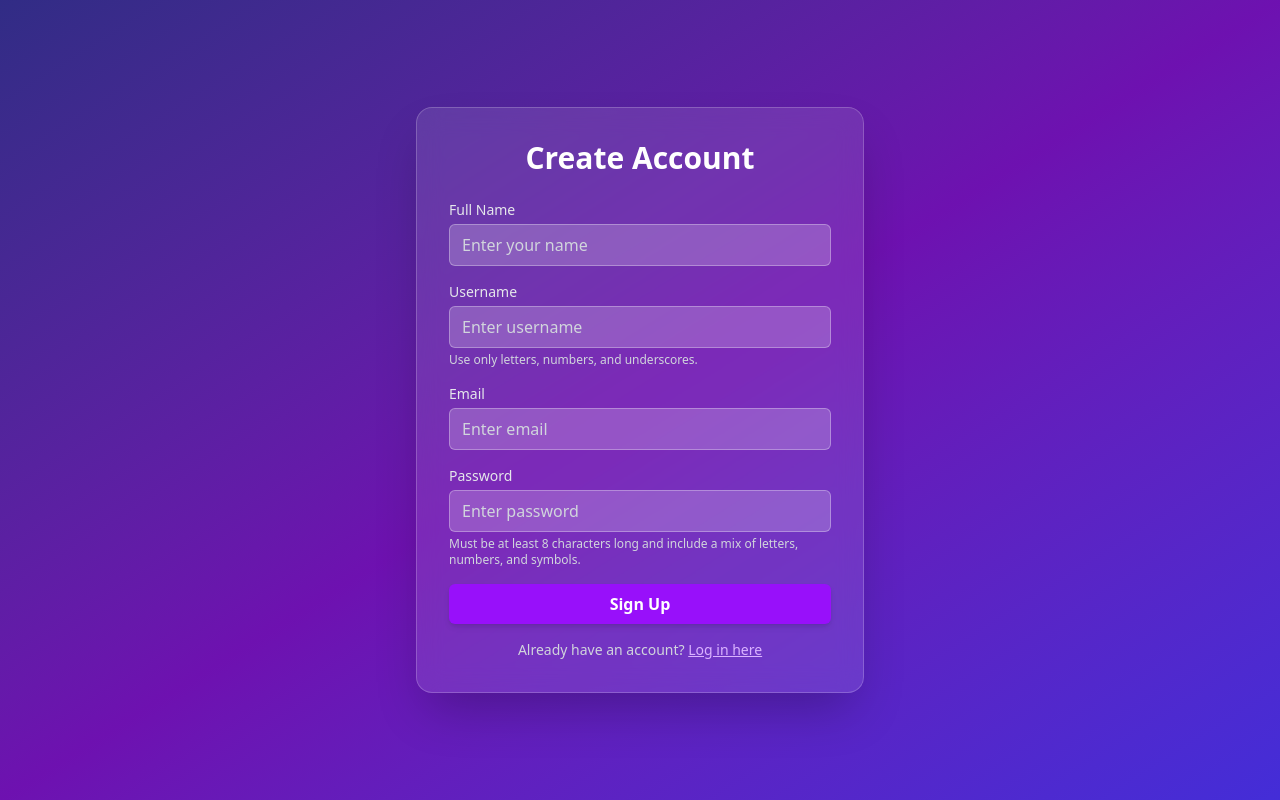
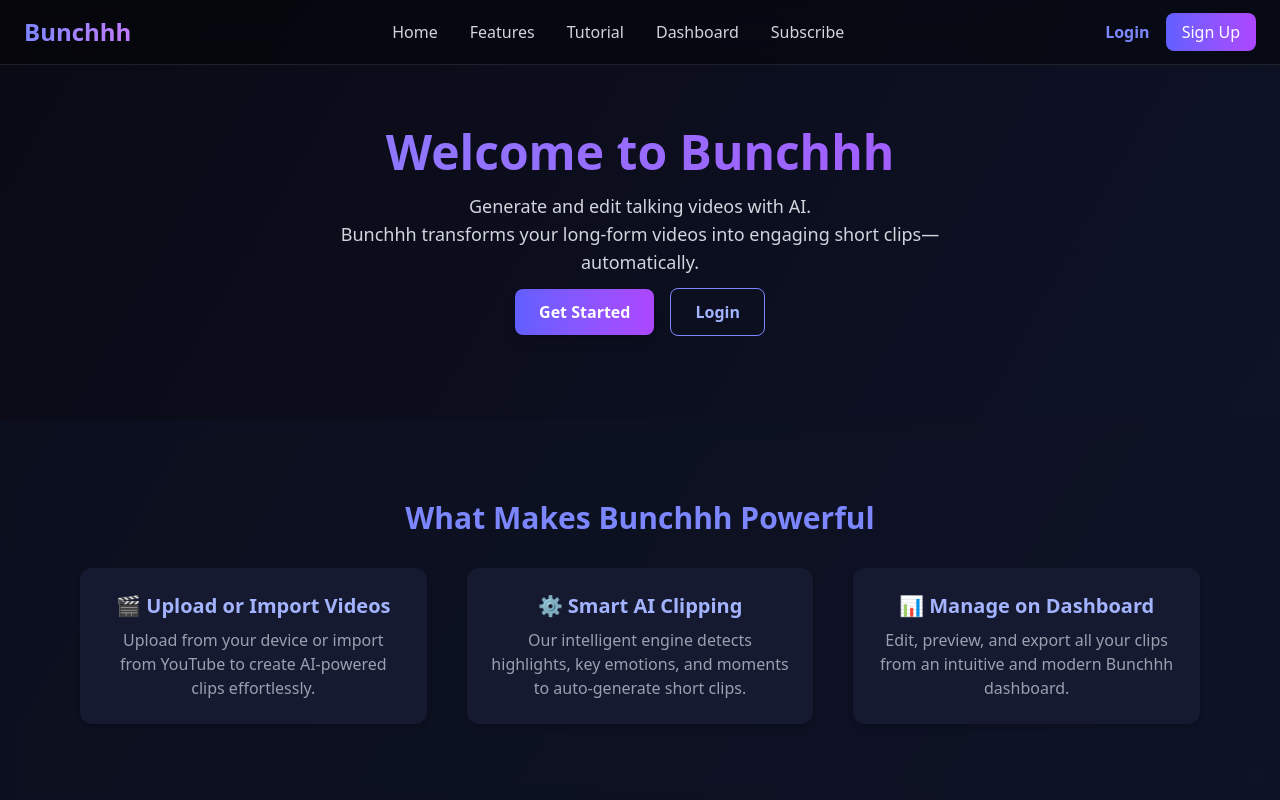
Before and after one commit to Anirbankundu-tech/bunchh_login_page, a React (Vite) app in the folder my-login-app/: page / in a window 1280 px wide. Shown: the top 800 px of the page. Built offline with nearby package versions, Linux system fonts and the light colour scheme.

Commit message:
--landingpage added

```diff
--- a/my-login-app/src/App.jsx
+++ b/my-login-app/src/App.jsx
@@ -1,20 +1,21 @@
 import { BrowserRouter, Routes, Route } from "react-router-dom";
+import LandingPage from "./components/LandingPage";
 import SignupPage from "./components/SignupPage";
 import LoginPage from "./components/LoginPage";
 import Dashboard from "./components/Dashboard";
 import ProtectedRoute from "./components/Predictedroute";
 
+
 function App() {
   return (
     <BrowserRouter>
       <Routes>
-        {/* ✅ Default route now opens the Signup Page */}
-        <Route path="/" element={<SignupPage />} />
-
-        {/* Login Page */}
+        {/* Public Routes */}
+        <Route path="/" element={<LandingPage />} />
+        <Route path="/signup" element={<SignupPage />} />
         <Route path="/login" element={<LoginPage />} />
 
-        {/* Protected Dashboard Route */}
+        {/* Protected Dashboard */}
         <Route
           path="/dashboard"
           element={
--- /dev/null
+++ b/my-login-app/src/components/LandingPage.jsx
@@ -0,0 +1,162 @@
+import { Link } from "react-router-dom";
+import { motion } from "framer-motion";
+
+export default function LandingPage() {
+  return (
+    <div className="min-h-screen text-gray-100 bg-gradient-to-br from-[#0a0a15] via-[#0d1124] to-[#111936] font-inter">
+      {/* ===== Navigation Bar ===== */}
+      <header className="fixed w-full top-0 left-0 z-50 bg-black/40 backdrop-blur-md border-b border-white/10">
+        <div className="max-w-7xl mx-auto px-6 py-4 flex items-center justify-between">
+          {/* Logo */}
+          <motion.h1
+            className="text-2xl font-bold text-transparent bg-clip-text bg-gradient-to-r from-indigo-400 to-purple-400"
+            initial={{ opacity: 0, y: -20 }}
+            animate={{ opacity: 1, y: 0 }}
+          >
+            Bunchhh
+          </motion.h1>
+
+          {/* Nav Links */}
+          <nav className="hidden md:flex space-x-8 text-gray-300 font-medium">
+            <a href="#home" className="hover:text-indigo-400 transition">Home</a>
+            <a href="#features" className="hover:text-indigo-400 transition">Features</a>
+            <a href="#tutorial" className="hover:text-indigo-400 transition">Tutorial</a>
+            <a href="#dashboard" className="hover:text-indigo-400 transition">Dashboard</a>
+            <a href="#subscribe" className="hover:text-indigo-400 transition">Subscribe</a>
+          </nav>
+
+          {/* Auth Buttons */}
+          <div className="space-x-4">
+            <Link
+              to="/login"
+              className="text-indigo-400 font-semibold hover:underline"
+            >
+              Login
+            </Link>
+            <Link
+              to="/signup"
+              className="bg-gradient-to-r from-indigo-500 to-purple-500 text-white px-4 py-2 rounded-lg font-medium hover:opacity-90 transition"
+            >
+              Sign Up
+            </Link>
+          </div>
+        </div>
+      </header>
+
+      {/* ===== Hero Section ===== */}
+      <section
+        id="home"
+        className="pt-32 pb-24 text-center"
+      >
+        <motion.h1
+          className="text-5xl font-extrabold mb-4 text-transparent bg-clip-text bg-gradient-to-r from-indigo-400 to-purple-500"
+          initial={{ opacity: 0, y: -50 }}
+          animate={{ opacity: 1, y: 0 }}
+        >
+          Welcome to Bunchhh
+        </motion.h1>
+        <p className="text-gray-300 text-lg mb-6 max-w-2xl mx-auto">
+          Generate and edit talking videos with AI. <br />
+          Bunchhh transforms your long-form videos into engaging short clips—automatically.
+        </p>
+        <div className="space-x-4">
+          <Link
+            to="/signup"
+            className="bg-gradient-to-r from-indigo-500 to-purple-500 text-white font-semibold px-6 py-3 rounded-lg shadow-lg hover:scale-105 transition"
+          >
+            Get Started
+          </Link>
+          <Link
+            to="/login"
+            className="border border-indigo-400 text-indigo-300 font-semibold px-6 py-3 rounded-lg hover:bg-indigo-400/10 transition"
+          >
+            Login
+          </Link>
+        </div>
+      </section>
+
+      {/* ===== Features Section ===== */}
+      <section id="features" className="py-20 px-8 md:px-20 text-center bg-[#0e1324]/60 backdrop-blur-sm">
+        <h2 className="text-3xl font-bold mb-8 text-indigo-400">
+          What Makes Bunchhh Powerful
+        </h2>
+        <div className="grid md:grid-cols-3 gap-10">
+          <div className="p-6 bg-[#151a30] rounded-xl shadow-md hover:shadow-xl transition">
+            <h3 className="font-semibold text-xl mb-2 text-indigo-300">🎬 Upload or Import Videos</h3>
+            <p className="text-gray-400">
+              Upload from your device or import from YouTube to create AI-powered clips effortlessly.
+            </p>
+          </div>
+          <div className="p-6 bg-[#151a30] rounded-xl shadow-md hover:shadow-xl transition">
+            <h3 className="font-semibold text-xl mb-2 text-indigo-300">⚙️ Smart AI Clipping</h3>
+            <p className="text-gray-400">
+              Our intelligent engine detects highlights, key emotions, and moments to auto-generate short clips.
+            </p>
+          </div>
+          <div className="p-6 bg-[#151a30] rounded-xl shadow-md hover:shadow-xl transition">
+            <h3 className="font-semibold text-xl mb-2 text-indigo-300">📊 Manage on Dashboard</h3>
+            <p className="text-gray-400">
+              Edit, preview, and export all your clips from an intuitive and modern Bunchhh dashboard.
+            </p>
+          </div>
+        </div>
+      </section>
+
+      {/* ===== Tutorial Section ===== */}
+      <section id="tutorial" className="py-16 text-center">
+        <h2 className="text-3xl font-bold text-indigo-400 mb-6">
+          Watch How It Works
+        </h2>
+        <div className="flex justify-center">
+          <iframe
+            width="700"
+            height="400"
+            className="rounded-xl shadow-xl border border-indigo-800"
+            src="https://www.youtube.com/embed/dQw4w9WgXcQ"
+            title="Bunchhh Tutorial Video"
+            allowFullScreen
+          ></iframe>
+        </div>
+      </section>
+
+      {/* ===== Dashboard Preview Section ===== */}
+      <section id="dashboard" className="py-20 text-center bg-[#0e1324]/60 backdrop-blur-sm">
+        <h2 className="text-3xl font-bold text-indigo-400 mb-8">
+          Explore the Bunchhh Dashboard
+        </h2>
+        <div className="flex justify-center gap-8 flex-wrap">
+          <img
+            src="/assets/dashboard1.png"
+            alt="Dashboard Screenshot 1"
+            className="w-80 rounded-xl shadow-lg border border-indigo-900 hover:scale-105 transition"
+          />
+          <img
+            src="/assets/dashboard2.png"
+            alt="Dashboard Screenshot 2"
+            className="w-80 rounded-xl shadow-lg border border-indigo-900 hover:scale-105 transition"
+          />
+        </div>
+      </section>
+
+      {/* ===== Subscription Section ===== */}
+      <section id="subscribe" className="py-20 text-center bg-gradient-to-r from-indigo-700 to-purple-700">
+        <h2 className="text-4xl font-bold mb-4 text-white">Upgrade to Bunchhh Premium</h2>
+        <p className="text-gray-200 mb-6 max-w-2xl mx-auto">
+          Unlock advanced AI tools, unlimited exports, and premium templates for creators and agencies.
+        </p>
+        <Link
+          to="/subscription"
+          className="bg-white text-indigo-700 font-semibold px-6 py-3 rounded-lg shadow-lg hover:bg-gray-200 transition"
+        >
+          Subscribe Now
+        </Link>
+      </section>
+
+      {/* ===== Footer ===== */}
+      <footer className="text-center py-6 text-gray-500 text-sm bg-black/40 border-t border-white/10">
+        © {new Date().getFullYear()}{" "}
+        <span className="font-semibold text-indigo-400">Bunchhh</span>. All rights reserved.
+      </footer>
+    </div>
+  );
+}
```
